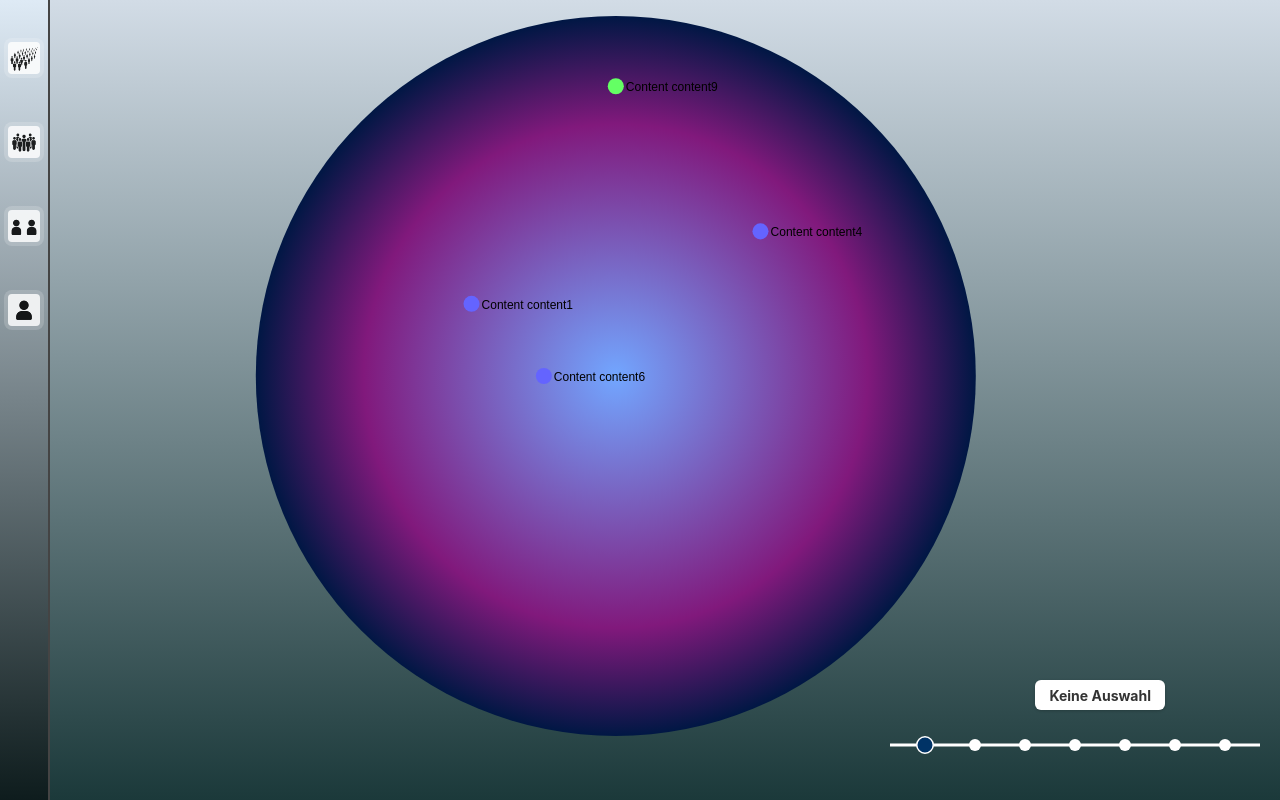
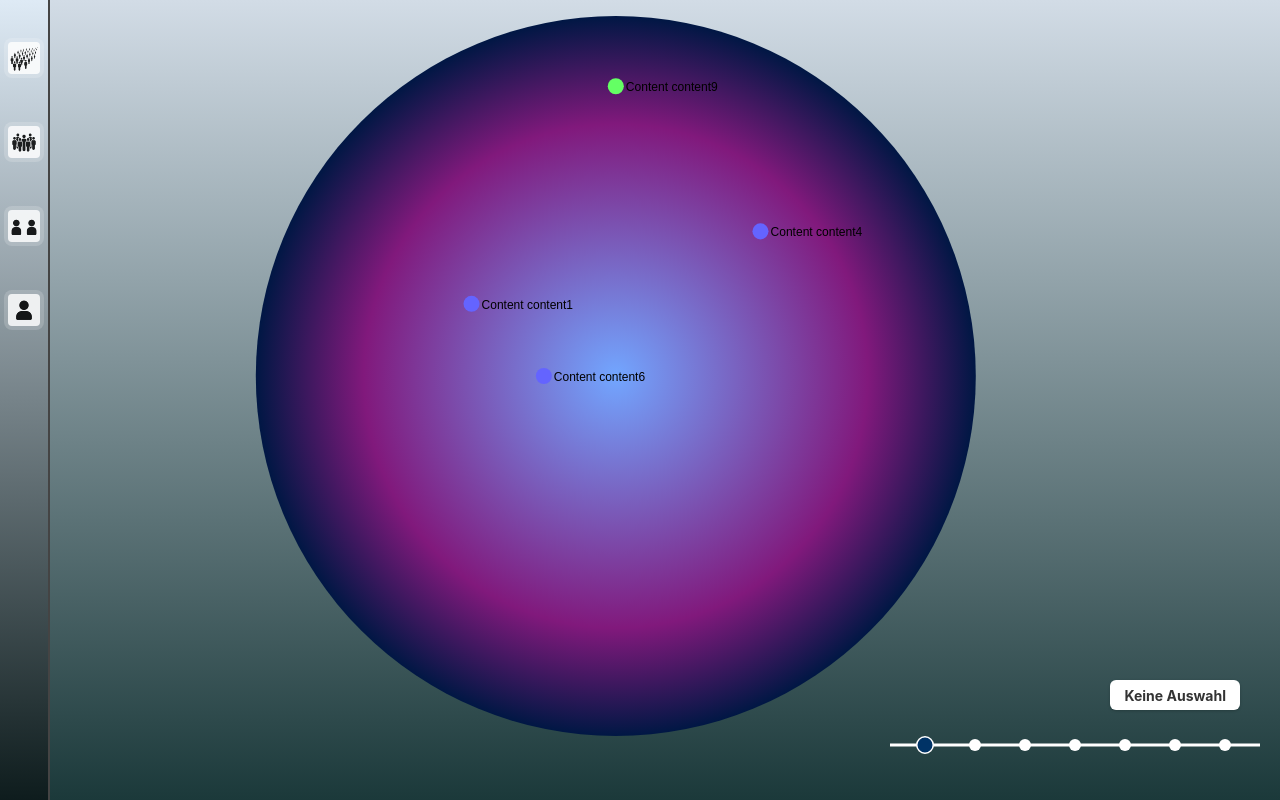
Before and after one commit to KindlerDaniel/public, a React (Create React App) app in the folder frontend/: page / in a window 1280 px wide. Built offline with nearby package versions, Linux system fonts and the light colour scheme.

Commit message:
no message

```diff
--- a/frontend/src/styles/filter-controls.css
+++ b/frontend/src/styles/filter-controls.css
@@ -54,7 +54,6 @@
   /* Summary-Button (relativ verschoben) */
   .summary-button {
     position: relative;
-    left: -75px;   /* Verschiebung nach links zur zentralen Position */
     top: -20px;     /* Verschiebung nach oben */
     background-color: white;
     border: 2px solid transparent;
```
